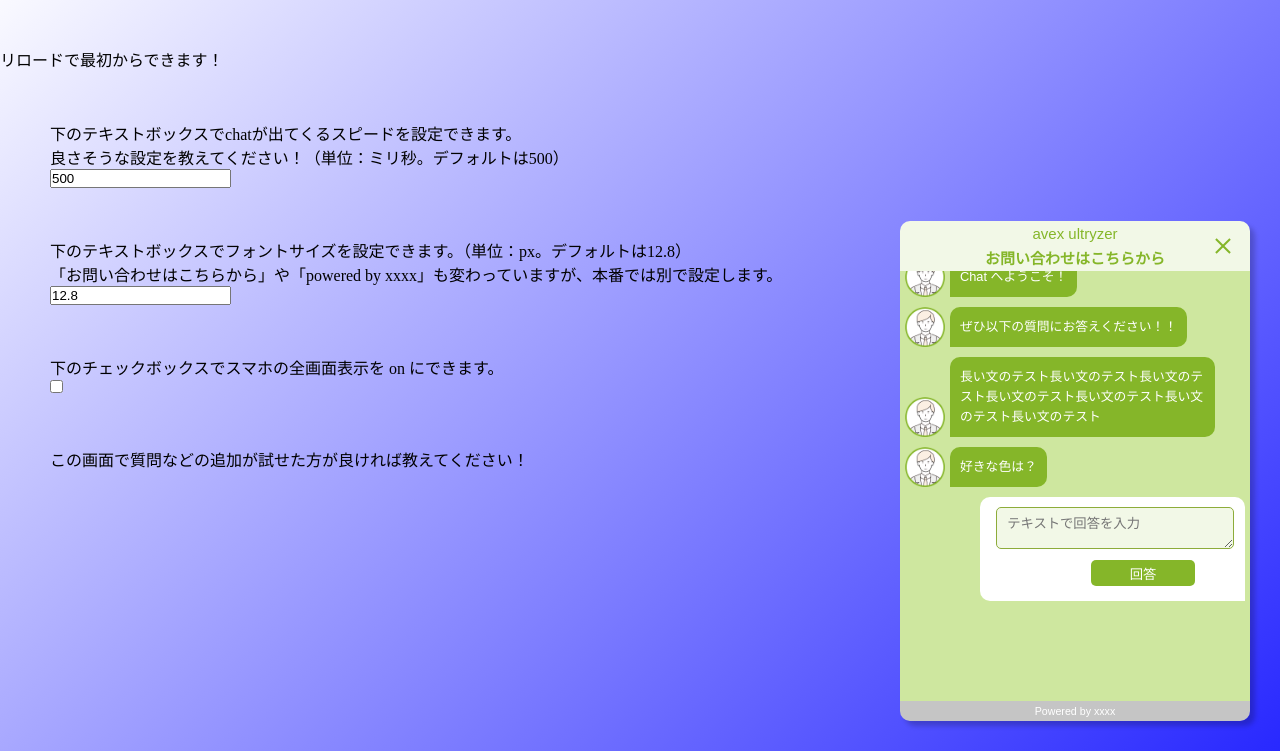
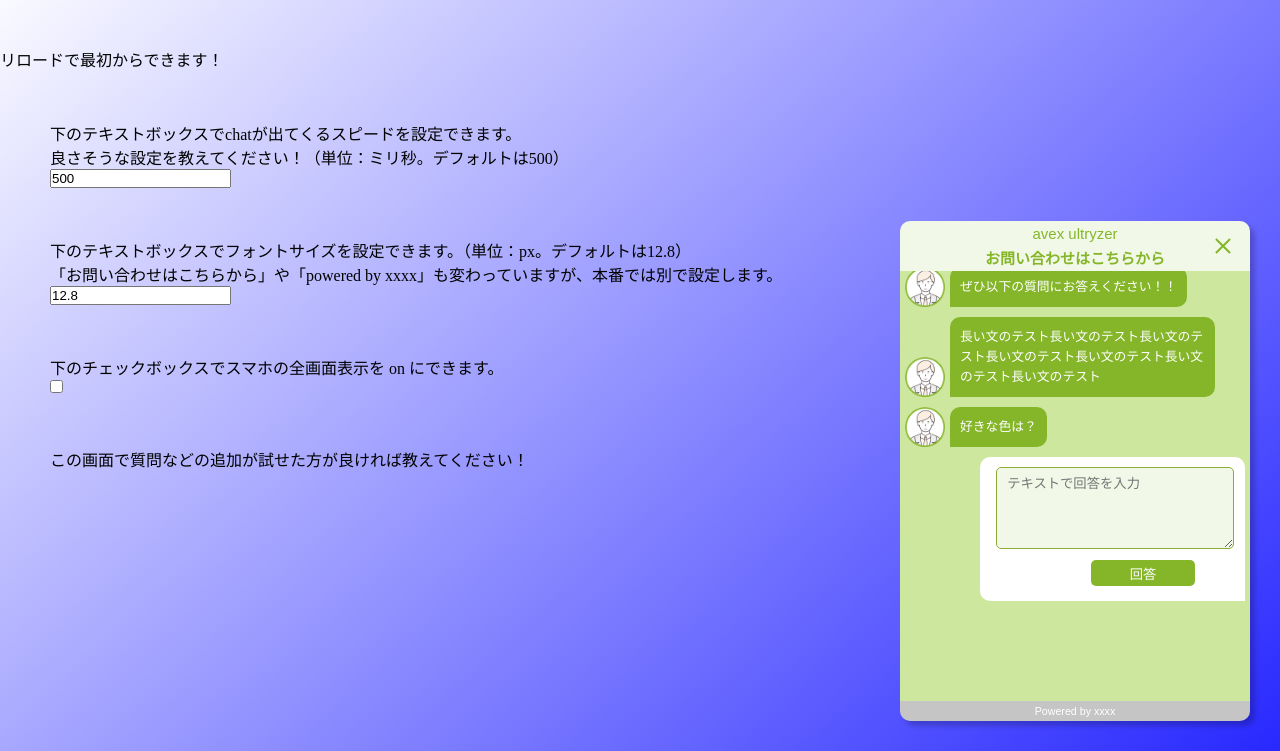
Before and after one commit to zuisho-1848-o/HPChatBotFrontOnlyDemo, a plain HTML site: page docs/index.html in a window 1280 px wide. Both pictures are taken after a click on the element 1075 px from the left and 737 px from the top of the page. Shown: the part 49-800 px from the top of the page. Drawn offline with Linux system fonts and the light colour scheme.

Commit message:
textareaの大きさを調整

```diff
--- a/docs/style.css
+++ b/docs/style.css
@@ -266,7 +266,7 @@ main {
 
 .answerTextInputArea {
     width: 90%;
-    height: 30px;
+    height: 70px;
     border-radius: 5px;
     border: var(--chat-chosen-option-border-color) 1px solid;
     background: var(--chat-lightest);
```
